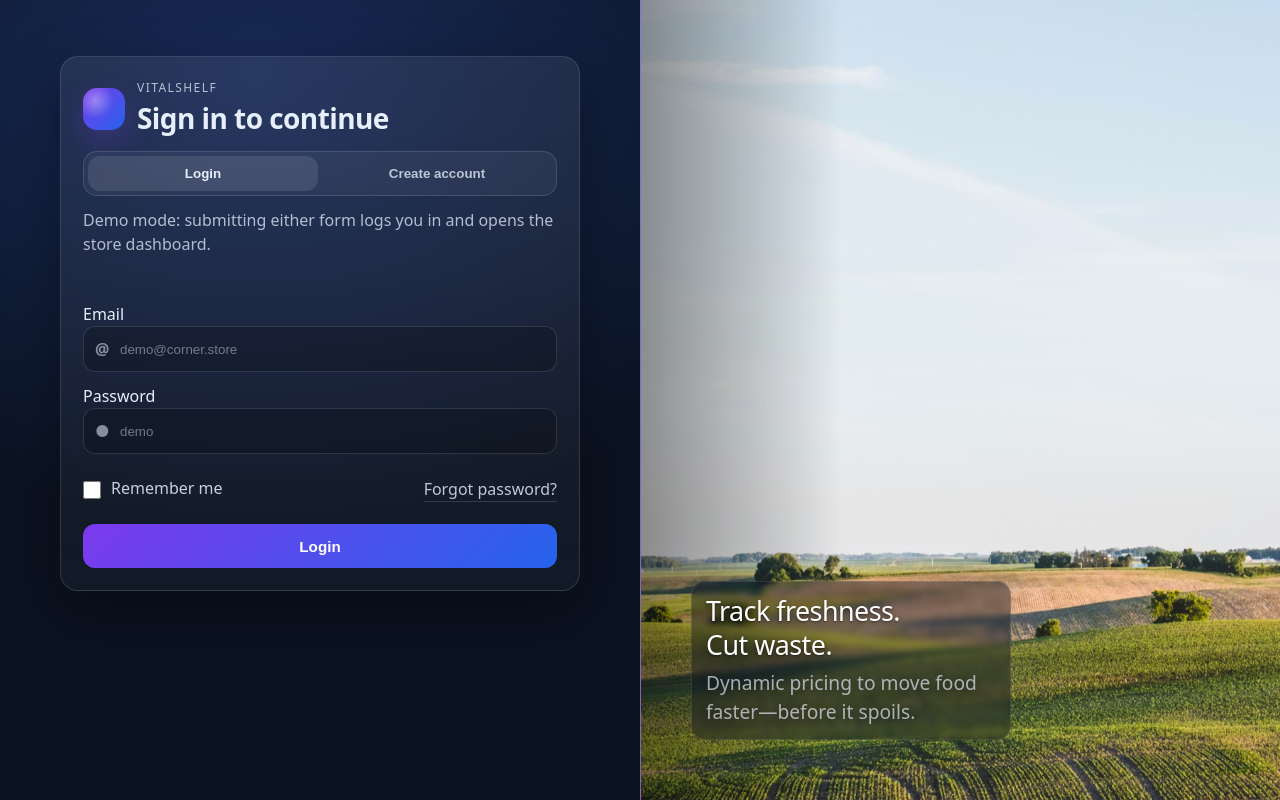
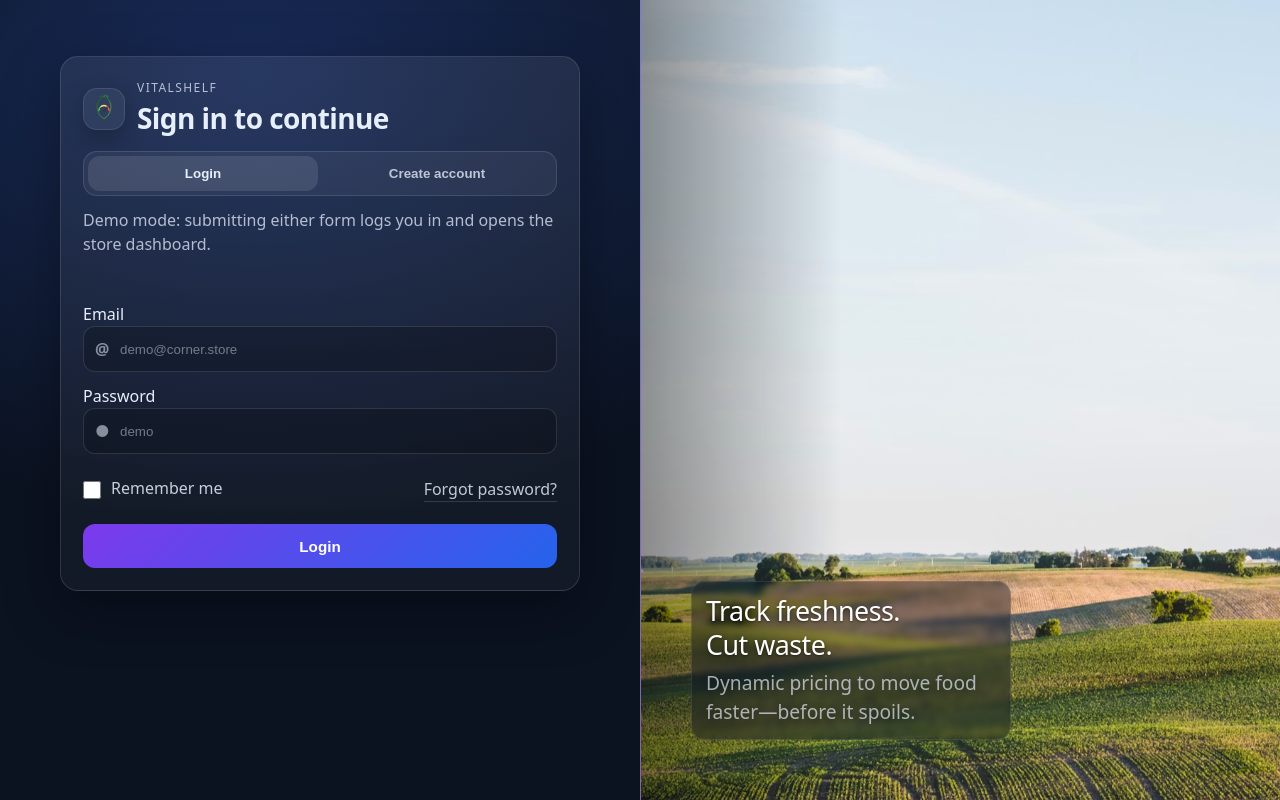
Before and after one commit to rohanrajesh27/whack, a Flask app: page / in a window 1280 px wide. Run offline with Flask 3, Linux system fonts and the light colour scheme; some libraries are stand-ins or nearby versions.

Commit message:
updated favicon

```diff
--- a/static/style.css
+++ b/static/style.css
@@ -168,13 +168,26 @@ a.button {
   min-width: 0;
 }
 
-.auth-mark {
+.auth-mark-wrap {
+  flex-shrink: 0;
   width: 42px;
   height: 42px;
   border-radius: 14px;
-  background: radial-gradient(18px 18px at 30% 30%, rgba(255, 255, 255, 0.35), rgba(255, 255, 255, 0)),
-    linear-gradient(135deg, var(--accent), #2563eb);
-  box-shadow: 0 12px 30px rgba(124, 58, 237, 0.25);
+  display: flex;
+  align-items: center;
+  justify-content: center;
+  background: rgba(255, 255, 255, 0.06);
+  border: 1px solid rgba(255, 255, 255, 0.1);
+  box-shadow: 0 8px 22px rgba(0, 0, 0, 0.25);
+}
+
+.auth-mark {
+  display: block;
+  width: 30px;
+  height: 30px;
+  max-width: 100%;
+  max-height: 100%;
+  object-fit: contain;
 }
 
 .auth-kicker {
--- a/templates/_favicon.html
+++ b/templates/_favicon.html
@@ -1,6 +1,6 @@
 {# Shared favicon stack — keep in sync across all pages #}
-<link rel="icon" href="{{ url_for('static', filename='favicon.ico') }}?v=4" sizes="any" />
-<link rel="shortcut icon" href="{{ url_for('static', filename='favicon.ico') }}?v=4" />
-<link rel="icon" type="image/png" sizes="32x32" href="{{ url_for('static', filename='favicon.png') }}?v=4" />
-<link rel="icon" type="image/svg+xml" href="{{ url_for('static', filename='favicon.svg') }}?v=4" />
-<link rel="apple-touch-icon" sizes="180x180" href="{{ url_for('static', filename='favicon-180.png') }}?v=4" />
+<link rel="icon" href="{{ url_for('static', filename='favicon.ico') }}?v=5" sizes="any" />
+<link rel="shortcut icon" href="{{ url_for('static', filename='favicon.ico') }}?v=5" />
+<link rel="icon" type="image/png" sizes="32x32" href="{{ url_for('static', filename='favicon.png') }}?v=5" />
+<link rel="icon" type="image/svg+xml" href="{{ url_for('static', filename='favicon.svg') }}?v=5" />
+<link rel="apple-touch-icon" sizes="180x180" href="{{ url_for('static', filename='favicon-180.png') }}?v=5" />
--- a/templates/login.html
+++ b/templates/login.html
@@ -6,7 +6,16 @@
         <div class="auth-card">
           <header class="auth-header">
             <div class="auth-brand">
-              <span class="auth-mark"></span>
+              <span class="auth-mark-wrap" aria-hidden="true">
+                <img
+                  class="auth-mark"
+                  src="{{ url_for('static', filename='favicon.svg') }}?v=5"
+                  width="100"
+                  height="100"
+                  alt=""
+                  decoding="async"
+                />
+              </span>
               <div class="auth-brand__text">
                 <div class="auth-kicker">VitalShelf</div>
                 <div class="auth-title-stack">
```
Also changed, not shown: static/favicon.svg, 1 other file.
